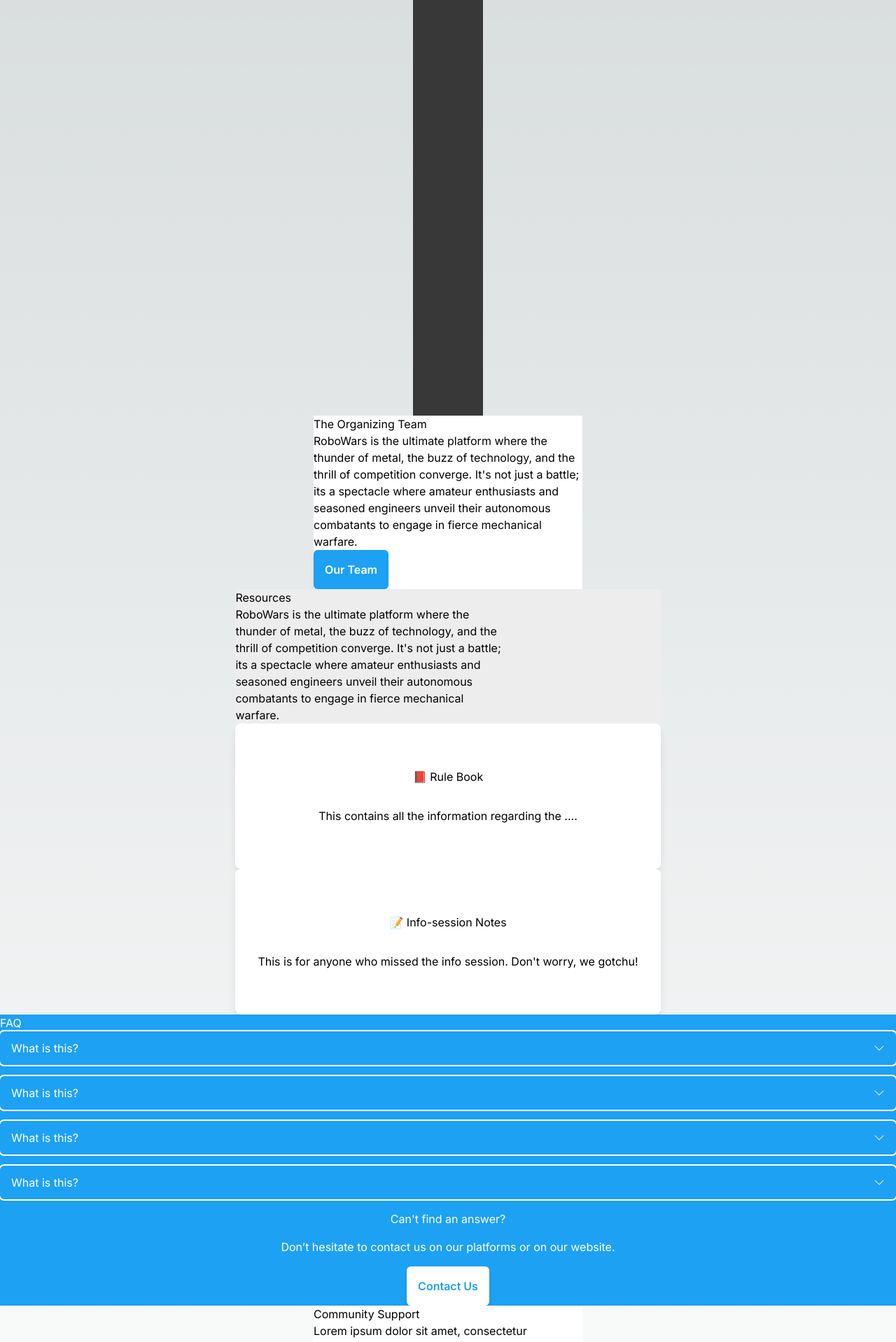
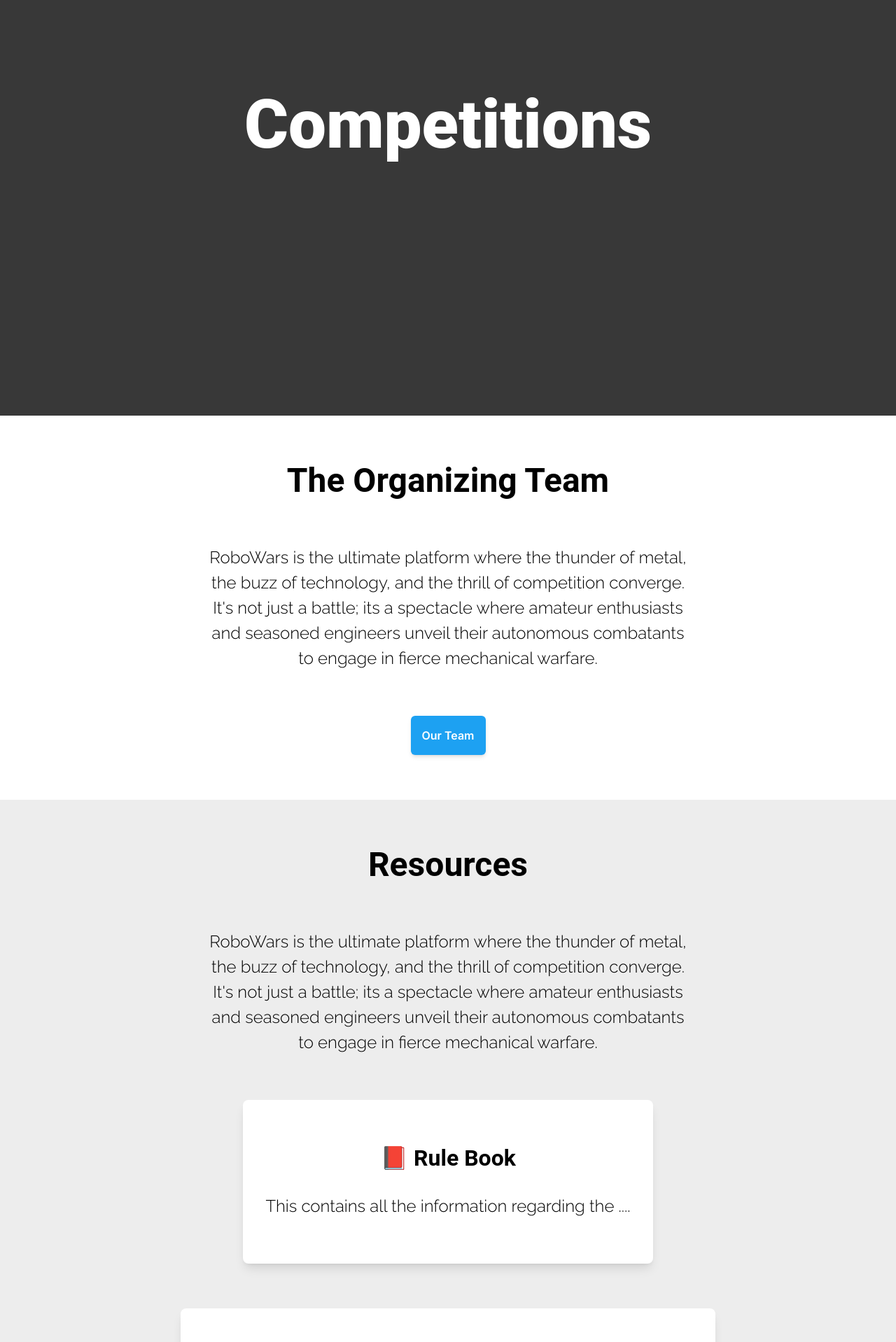
Before and after one commit to ieeeconcordia/robowars, a Next.js app: page /competitions in a window 1280 px wide. Shown: the part 220-2138 px from the top of the page at 70% size. Built offline with nearby package versions, Linux system fonts and the light colour scheme.

Commit message:
Added styling for tablet view

```diff
--- a/src/app/competitions/page.tsx
+++ b/src/app/competitions/page.tsx
@@ -5,19 +5,19 @@ import Link from "next/link";
 export default function Competitions() {
   return (
     <main className="flex min-h-screen flex-col items-center justify-between">
-      <div className="mobile-section h-[calc(100vh-6rem)] bg-landing-grey text-white">
+      <div className="section h-[calc(100vh-6rem)] bg-landing-grey text-white">
         <div>
-          <h1 className="mobile-landing-header">Competitions</h1>
+          <h1 className="landing-header">Competitions</h1>
         </div>
 
-        <p className="mobile-p max-w-sm font-inter"></p>
-        <p className="mobile-p"></p>
+        <p className="p max-w-sm font-inter"></p>
+        <p className="p"></p>
       </div>
 
       {/* Team section */}
-      <div className="mobile-section text-black bg-white">
-        <h1 className="mobile-h2 ">The Organizing Team</h1>
-        <p className="mobile-p max-w-sm font-inter">
+      <div className="section text-black bg-white">
+        <h1 className="h2 ">The Organizing Team</h1>
+        <p className="p max-w-sm font-inter">
           RoboWars is the ultimate platform where the thunder of metal, the buzz
           of technology, and the thrill of competition converge. It's not just a
           battle; its a spectacle where amateur enthusiasts and seasoned
@@ -28,9 +28,9 @@ export default function Competitions() {
       </div>
 
       {/* Resources */}
-      <div className="mobile-section text-black bg-light-grey">
-        <h1 className="mobile-h2 ">Resources</h1>
-        <p className="mobile-p max-w-sm font-inter">
+      <div className="section text-black bg-light-grey">
+        <h1 className="h2 ">Resources</h1>
+        <p className="p max-w-sm font-inter">
           RoboWars is the ultimate platform where the thunder of metal, the buzz
           of technology, and the thrill of competition converge. It's not just a
           battle; its a spectacle where amateur enthusiasts and seasoned
@@ -42,9 +42,9 @@ export default function Competitions() {
           className="flex flex-col items-center justify-center gap-8 px-8 py-16 bg-white text-black shadow-lg rounded-lg overflow-hidden"
           href={"#"}
         >
-          <h3 className="mobile-h3">📕 Rule Book</h3>
+          <h3 className="h3">📕 Rule Book</h3>
 
-          <p className="mobile-p font-inter">
+          <p className="p font-inter">
             This contains all the information regarding the ....
           </p>
         </Link>
@@ -53,9 +53,9 @@ export default function Competitions() {
           className="flex flex-col items-center justify-center gap-8 px-8 py-16 bg-white text-black shadow-lg rounded-lg overflow-hidden"
           href={"#"}
         >
-          <h3 className="mobile-h3">📝 Info-session Notes</h3>
+          <h3 className="h3">📝 Info-session Notes</h3>
 
-          <p className="mobile-p font-inter">
+          <p className="p font-inter">
             This is for anyone who missed the info session. Don't worry, we
             gotchu!
           </p>
@@ -63,8 +63,8 @@ export default function Competitions() {
       </div>
 
       {/* FAQ Section */}
-      <div className="mobile-section text-white bg-primary">
-        <h1 className="mobile-h2">FAQ</h1>
+      <div className="section text-white bg-primary">
+        <h1 className="h2">FAQ</h1>
         <div className="w-full flex flex-col gap-4">
           <DropdownCard title="What is this?">
             The ultimate platform where the thunder of metal, the buzz of
@@ -97,8 +97,8 @@ export default function Competitions() {
         </div>
 
         <div className="flex flex-col gap-4 mt-4 justify-center items-center">
-          <h2 className="mobile-h3">Can't find an answer?</h2>
-          <p className="mobile-p">
+          <h2 className="h3">Can't find an answer?</h2>
+          <p className="p">
             Don’t hesitate to contact us on our platforms or on our website.
           </p>
           <button className="btn-primary w-fit bg-white text-primary">
@@ -107,13 +107,13 @@ export default function Competitions() {
         </div>
       </div>
 
-      <div className="mobile-section text-black bg-white">
-        <h1 className="mobile-h2 ">Community Support</h1>
-        <p className="mobile-p max-w-sm font-inter">
+      <div className="section text-black bg-white">
+        <h1 className="h2 ">Community Support</h1>
+        <p className="p max-w-sm font-inter">
           Lorem ipsum dolor sit amet, consectetur adipiscing elit, sed do
           eiusmod tempor incididunt ut labore et dolore magna aliqua.
         </p>
-        <h3 className="mobile-h3">Follow us on our platforms for updates!</h3>
+        <h3 className="h3">Follow us on our platforms for updates!</h3>
         <SocialRow />
       </div>
     </main>
--- a/src/app/globals.css
+++ b/src/app/globals.css
@@ -9,8 +9,8 @@
 }
 
 :root {
-  --font-inter: 'Inter', sans-serif; /* Define the custom font Inter with fallback */
-  --font-raleway: 'Raleway', serif; /* Define the custom font Raleway with fallback */
+  --font-inter: "Inter", sans-serif; /* Define the custom font Inter with fallback */
+  --font-raleway: "Raleway", serif; /* Define the custom font Raleway with fallback */
 }
 
 @media (prefers-color-scheme: dark) {
@@ -37,16 +37,15 @@ body {
   }
 }
 
-@media (max-width: 640px) {
-  .mobile-h2 {
+.h2 {
   text-align: center;
   font-family: "Roboto", sans-serif;
+  line-height: normal;
   font-size: 32px;
   font-style: bold;
   font-weight: 700;
-    line-height: normal;
 }
-  .mobile-landing-header {
+.landing-header {
   color: #fff;
   font-family: "Roboto", sans-serif;
   font-size: 48px;
@@ -54,7 +53,7 @@ body {
   font-weight: 900;
   line-height: normal;
 }
-  .mobile-landing-subheader {
+.landing-subheader {
   color: #fff;
   text-align: center;
   font-family: "Inter", sans-serif;
@@ -63,7 +62,7 @@ body {
   font-weight: 600;
   line-height: normal;
 }
-  .mobile-h3 {
+.h3 {
   font-family: "Roboto", sans-serif;
   font-size: 24px;
   font-style: normal;
@@ -71,7 +70,7 @@ body {
   line-height: normal;
   text-align: center;
 }
-  .mobile-p {
+.p {
   text-align: center;
   font-size: 20px;
   font-family: "Raleway", sans-serif;
@@ -79,7 +78,7 @@ body {
   font-weight: 300;
   line-height: inherit;
 }
-  .mobile-section {
+.section {
   display: flex;
   padding: 64px 32px;
   flex-direction: column;
@@ -88,4 +87,57 @@ body {
   gap: 32px;
   align-self: stretch;
 }
+
+@media screen(md) {
+  .h2 {
+    text-align: center;
+    font-family: "Roboto", sans-serif;
+    line-height: normal;
+    font-size: 48px;
+    font-style: bold;
+    font-weight: 700;
   }
+  .landing-header {
+    color: #fff;
+    font-family: "Roboto", sans-serif;
+    font-size: 96px;
+    font-style: normal;
+    font-weight: 900;
+    line-height: normal;
+  }
+  .landing-subheader {
+    color: #fff;
+    text-align: center;
+    font-family: "Inter", sans-serif;
+    font-size: 32px;
+    font-style: normal;
+    font-weight: 600;
+    line-height: normal;
+  }
+  .h3 {
+    font-family: "Roboto", sans-serif;
+    font-size: 32px;
+    font-style: normal;
+    font-weight: 700;
+    line-height: normal;
+    text-align: center;
+  }
+  .p {
+    text-align: center;
+    font-size: 24px;
+    font-family: "Raleway", sans-serif;
+    font-style: normal;
+    font-weight: 300;
+    line-height: inherit;
+    max-width: 700px;
+  }
+  .section {
+    display: flex;
+    padding: 64px;
+    flex-direction: column;
+    justify-content: center;
+    align-items: center;
+    gap: 64px;
+    align-self: stretch;
+  }
+}
--- a/src/app/past-competitions/page.tsx
+++ b/src/app/past-competitions/page.tsx
@@ -14,19 +14,19 @@ const images = [
 export default function PastCompetitions() {
   return (
     <main className="flex min-h-screen flex-col items-center justify-between">
-      <div className="mobile-section h-[calc(100vh-6rem)] bg-landing-grey text-white">
+      <div className="section h-[calc(100vh-6rem)] bg-landing-grey text-white">
         <div>
-          <h1 className="mobile-landing-header text-center">
+          <h1 className="landing-header text-center">
             Past <br /> Competitions
           </h1>
         </div>
 
-        <p className="mobile-p max-w-sm font-inter"></p>
-        <p className="mobile-p"></p>
+        <p className="p max-w-sm font-inter"></p>
+        <p className="p"></p>
       </div>
 
-      <div className="mobile-section text-black bg-light-grey">
-        <h1 className="mobile-h2 ">Robowars 2023</h1>
+      <div className="section text-black bg-light-grey">
+        <h1 className="h2 ">Robowars 2023</h1>
         <Carousel className="">
           {images.map((image, index) => (
             <div key={index}>
@@ -36,8 +36,8 @@ export default function PastCompetitions() {
         </Carousel>
       </div>
 
-      <div className="mobile-section text-black bg-white">
-        <h1 className="mobile-h2 ">Robowars 2019</h1>
+      <div className="section text-black bg-white">
+        <h1 className="h2 ">Robowars 2019</h1>
         <Carousel className="">
           {images.map((image, index) => (
             <div key={index}>
@@ -47,8 +47,8 @@ export default function PastCompetitions() {
         </Carousel>
       </div>
 
-      <div className="mobile-section text-black bg-light-grey">
-        <h1 className="mobile-h2 ">Robowars 2018</h1>
+      <div className="section text-black bg-light-grey">
+        <h1 className="h2 ">Robowars 2018</h1>
         <Carousel className="">
           {images.map((image, index) => (
             <div key={index}>
@@ -58,9 +58,9 @@ export default function PastCompetitions() {
         </Carousel>
       </div>
 
-      <div className="mobile-section text-black bg-white">
-        <h1 className="mobile-h2">Want to see more?</h1>
-        <p className="mobile-p">
+      <div className="section text-black bg-white">
+        <h1 className="h2">Want to see more?</h1>
+        <p className="p">
           Find more photos of the previous Robowars and more on our social media
           pages!
         </p>
--- a/tailwind.config.ts
+++ b/tailwind.config.ts
@@ -30,8 +30,8 @@ const config: Config = {
         raleway: ["var(--font-raleway)", ...fontFamily.serif],
       },
       padding: {
-        "mobile-x": "32px",
-        "mobile-y": "64px",
+        x: "32px",
+        y: "64px",
       },
       gap: {
         mobile: "32px",
```
Also changed, not shown: src/app/page.tsx (+27 -33 lines). Lines whose indentation alone changed are shown as unchanged.
